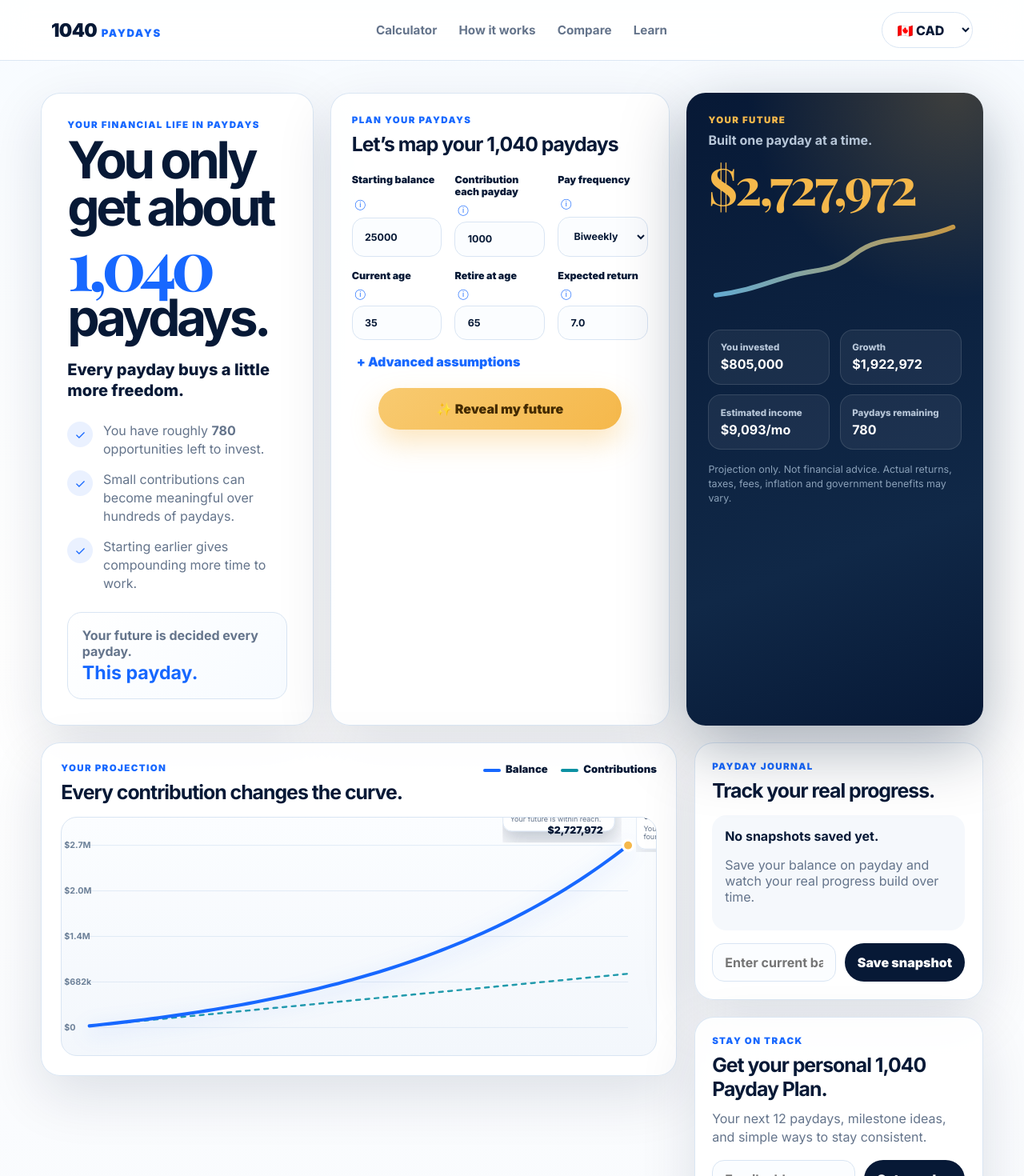
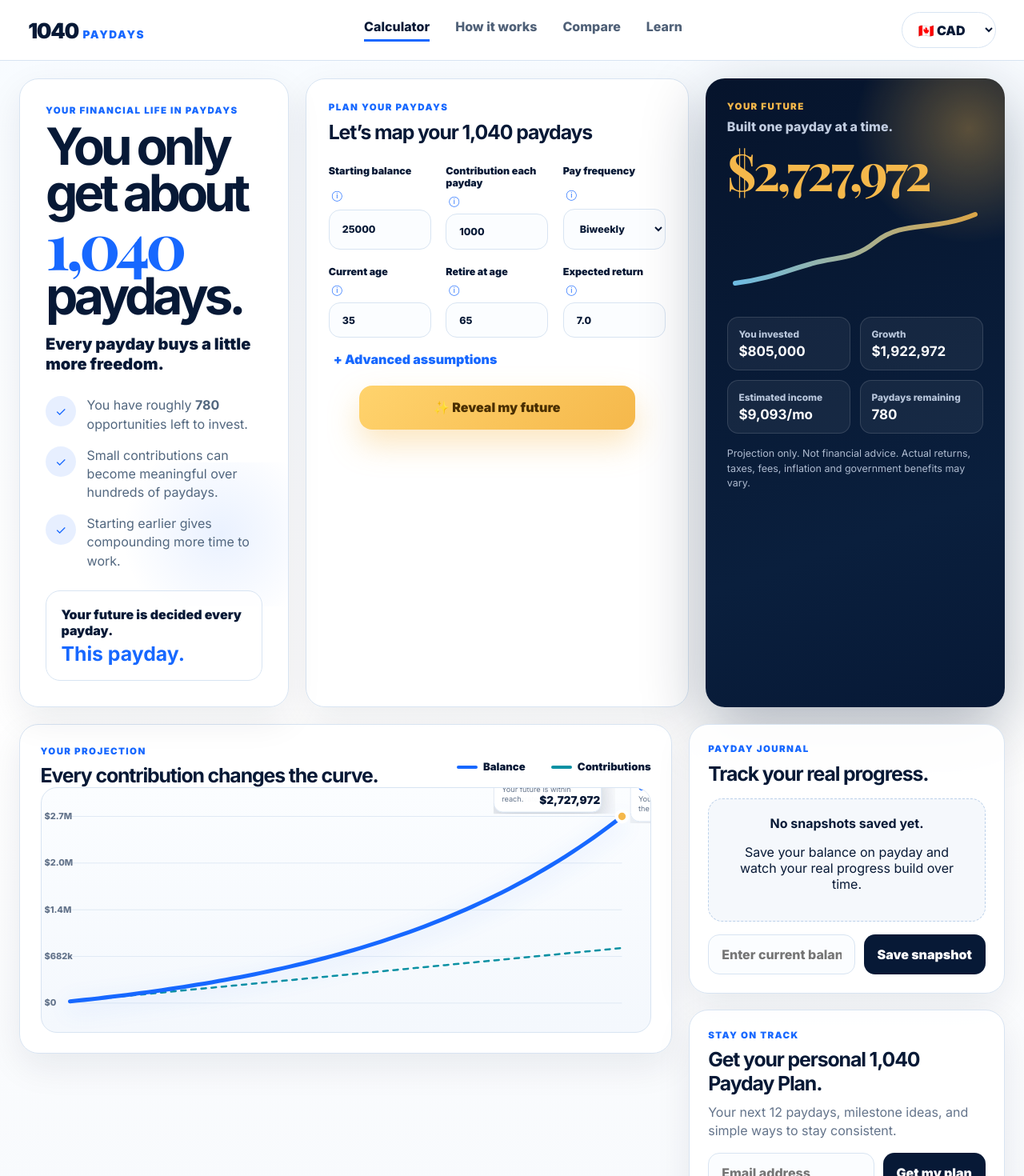
Before and after one commit to calgal7-del/1040-paydays, a React (Vite) app: page / in a window 1280 px wide. Shown: the top 1470 px of the page at 80% size. Built offline with nearby package versions, Linux system fonts and the light colour scheme.

Commit message:
Update App.css

```diff
--- a/src/App.css
+++ b/src/App.css
@@ -2,33 +2,30 @@
 
 :root {
   --navy: #071936;
-  --navy-2: #102847;
+  --navy2: #0d2344;
   --blue: #1768ff;
   --gold: #f5b84b;
   --teal: #0b91a3;
   --ink: #071936;
   --muted: #64748b;
-  --soft: #f5f8fc;
-  --line: #d9e5f3;
+  --soft: #f7fbff;
+  --line: #d8e4f2;
   --white: #ffffff;
-  --danger: #b42318;
-  --success: #087443;
+  --danger: #dc2626;
+  --success: #0f9f6e;
+  --shadow-soft: 0 16px 45px rgba(7, 25, 54, 0.08);
+  --shadow-card: 0 24px 70px rgba(7, 25, 54, 0.12);
   --radius: 24px;
-  --shadow: 0 24px 70px rgba(7, 25, 54, 0.12);
 }
 
 * {
   box-sizing: border-box;
 }
 
-html {
-  scroll-behavior: smooth;
-}
-
 body {
   margin: 0;
   font-family: Inter, system-ui, sans-serif;
-  background: linear-gradient(180deg, #f7fbff 0%, #ffffff 42%, #f6f9fd 100%);
+  background: linear-gradient(180deg, #f7fbff 0%, #ffffff 48%, #f5f8fc 100%);
   color: var(--ink);
 }
 
@@ -47,22 +44,18 @@ a {
   text-decoration: none;
 }
 
-.appShell {
-  min-height: 100vh;
-}
-
 .navbar {
-  position: sticky;
-  top: 0;
-  z-index: 20;
   height: 76px;
+  padding: 0 2.2rem;
   display: flex;
   align-items: center;
   justify-content: space-between;
-  padding: 0 5vw;
-  background: rgba(255, 255, 255, 0.88);
+  background: rgba(255, 255, 255, 0.92);
+  border-bottom: 1px solid var(--line);
   backdrop-filter: blur(18px);
-  border-bottom: 1px solid rgba(217, 229, 243, 0.9);
+  position: sticky;
+  top: 0;
+  z-index: 50;
 }
 
 .brand {
@@ -70,75 +63,74 @@ a {
   align-items: baseline;
   gap: 0.35rem;
   font-weight: 900;
-  letter-spacing: -0.04em;
 }
 
 .brandNumber {
-  font-size: 1.45rem;
-  color: var(--navy);
+  font-size: 1.65rem;
+  letter-spacing: -0.05em;
 }
 
 .brandText {
-  font-size: 0.82rem;
+  color: var(--blue);
   letter-spacing: 0.12em;
-  color: var(--blue);
+  font-size: 0.85rem;
 }
 
 .navLinks {
   display: flex;
-  align-items: center;
-  gap: 1.7rem;
-  color: var(--muted);
-  font-size: 0.95rem;
-  font-weight: 700;
+  gap: 2rem;
+  font-weight: 800;
+  color: #4f6077;
 }
 
-.navLinks a:hover {
+.navLinks a:first-child {
   color: var(--navy);
+  border-bottom: 3px solid var(--blue);
+  padding-bottom: 0.4rem;
 }
 
 .navActions {
   display: flex;
-  gap: 0.75rem;
+  gap: 0.8rem;
   align-items: center;
 }
 
 .currencyDropdown {
   border: 1px solid var(--line);
   border-radius: 999px;
-  padding: 0.65rem 0.9rem;
-  background: var(--white);
+  padding: 0.65rem 1rem;
+  background: white;
+  font-weight: 900;
   color: var(--navy);
-  font-weight: 800;
 }
 
 .mobileMenu {
-  display: none;
+  width: 42px;
+  height: 42px;
   border: 0;
+  border-radius: 999px;
   background: var(--navy);
   color: white;
-  border-radius: 999px;
-  width: 42px;
-  height: 42px;
+  display: none;
 }
 
 .mainLayout {
-  width: min(1500px, 92vw);
-  margin: 2.5rem auto 0;
+  width: min(1500px, calc(100% - 3rem));
+  margin: 1.4rem auto 0;
 }
 
 .topGrid {
   display: grid;
-  grid-template-columns: 0.9fr 1.12fr 0.98fr;
-  gap: 1.35rem;
+  grid-template-columns: 0.9fr 1.28fr 1fr;
+  gap: 1.3rem;
   align-items: stretch;
 }
 
 .bottomGrid {
-  margin-top: 1.35rem;
+  margin-top: 1.3rem;
   display: grid;
-  grid-template-columns: minmax(0, 1.65fr) minmax(320px, 0.75fr);
-  gap: 1.35rem;
+  grid-template-columns: 1.55fr 0.75fr;
+  gap: 1.3rem;
   align-items: start;
 }
 
@@ -147,104 +139,118 @@ a {
 .graphCard,
 .journalCard,
 .newsletterCard {
-  background: rgba(255, 255, 255, 0.88);
-  border: 1px solid rgba(217, 229, 243, 0.95);
+  background: rgba(255, 255, 255, 0.94);
+  border: 1px solid var(--line);
   border-radius: var(--radius);
-  box-shadow: var(--shadow);
+  box-shadow: var(--shadow-soft);
 }
 
 .hero {
   padding: 2rem;
+  position: relative;
+  overflow: hidden;
+}
+
+.hero::after {
+  content: "";
+  position: absolute;
+  inset: auto -20% 16% 30%;
+  height: 180px;
+  background: radial-gradient(circle, rgba(23, 104, 255, 0.09), transparent 70%);
+  pointer-events: none;
 }
 
 .heroKicker,
 .cardHeader p,
-.projectionTop p,
 .graphHeader p,
 .journalHeader p,
-.newsletterCard p {
-  margin: 0 0 0.5rem;
+.newsletterCard p,
+.projectionTop p {
+  margin: 0 0 0.55rem;
   text-transform: uppercase;
   letter-spacing: 0.12em;
   font-size: 0.72rem;
-  font-weight: 900;
+  font-weight: 950;
   color: var(--blue);
 }
 
 .hero h1 {
   margin: 0;
-  font-size: clamp(2.6rem, 5vw, 5.5rem);
-  line-height: 0.92;
-  letter-spacing: -0.07em;
+  font-size: clamp(3.2rem, 5vw, 5.4rem);
+  line-height: 0.9;
+  letter-spacing: -0.08em;
+  position: relative;
+  z-index: 1;
 }
 
 .hero h1 span {
   display: block;
-  font-family: 'Playfair Display', serif;
-  font-size: 1.35em;
+  font-family: "Playfair Display", serif;
   color: var(--blue);
-  letter-spacing: -0.08em;
+  font-size: 1.25em;
 }
 
 .heroLead {
-  margin: 1.35rem 0 1.65rem;
+  margin: 1.2rem 0 1.7rem;
   font-size: 1.25rem;
-  line-height: 1.3;
-  font-weight: 800;
-  color: var(--navy);
+  line-height: 1.25;
+  font-weight: 900;
 }
 
 .heroInsights {
   display: grid;
-  gap: 0.9rem;
+  gap: 1rem;
+  position: relative;
+  z-index: 1;
 }
 
 .heroInsight {
   display: grid;
-  grid-template-columns: 32px 1fr;
-  gap: 0.8rem;
+  grid-template-columns: 38px 1fr;
+  gap: 0.85rem;
   align-items: start;
 }
 
 .heroInsight span {
-  width: 32px;
-  height: 32px;
+  width: 38px;
+  height: 38px;
   display: grid;
   place-items: center;
   border-radius: 50%;
-  background: rgba(23, 104, 255, 0.09);
+  background: rgba(23, 104, 255, 0.1);
   color: var(--blue);
   font-weight: 900;
 }
 
 .heroInsight p {
   margin: 0;
-  color: var(--muted);
+  color: #52677f;
   line-height: 1.45;
 }
 
 .thisPaydayCard {
-  margin-top: 1.5rem;
-  padding: 1.1rem;
+  margin-top: 1.6rem;
+  padding: 1.15rem;
   border: 1px solid var(--line);
   border-radius: 18px;
-  background: linear-gradient(135deg, #ffffff, #f7fbff);
+  background: rgba(255, 255, 255, 0.84);
+  position: relative;
+  z-index: 1;
 }
 
 .thisPaydayCard p {
-  margin: 0 0 0.2rem;
-  color: var(--muted);
-  font-weight: 700;
+  margin: 0 0 0.25rem;
+  font-weight: 900;
 }
 
 .thisPaydayCard strong {
   color: var(--blue);
-  font-size: 1.45rem;
+  font-size: 1.55rem;
   font-style: italic;
 }
 
 .calculatorCard {
-  padding: 1.6rem;
+  padding: 1.75rem;
 }
 
 .cardHeader h2,
@@ -253,21 +259,21 @@ a {
 .newsletterCard h2 {
   margin: 0;
   font-size: 1.55rem;
-  letter-spacing: -0.04em;
+  letter-spacing: -0.045em;
 }
 
 .calculatorGrid {
-  margin-top: 1.4rem;
+  margin-top: 1.6rem;
   display: grid;
   grid-template-columns: repeat(3, 1fr);
-  gap: 1rem;
+  gap: 1.25rem 1.15rem;
 }
 
 label {
   display: grid;
-  gap: 0.45rem;
+  gap: 0.48rem;
   font-size: 0.78rem;
-  font-weight: 900;
+  font-weight: 950;
   color: var(--navy);
 }
 
@@ -275,12 +281,12 @@ input,
 select {
   width: 100%;
   border: 1px solid var(--line);
-  border-radius: 15px;
-  padding: 0.82rem 0.95rem;
+  border-radius: 14px;
+  padding: 0.86rem 1rem;
   background: #fbfdff;
+  outline: none;
+  font-weight: 800;
   color: var(--navy);
-  outline: none;
-  font-weight: 700;
 }
 
 input:focus,
@@ -299,27 +305,25 @@ select:focus {
   border: 0;
   background: transparent;
   color: var(--blue);
+  padding: 0;
   font-size: 0.8rem;
-  padding: 0;
 }
 
 .tooltipBubble {
   position: absolute;
+  bottom: 130%;
   left: 50%;
-  bottom: 130%;
   transform: translateX(-50%);
-  width: 230px;
+  width: 235px;
   padding: 0.8rem;
-  border-radius: 14px;
   background: var(--navy);
   color: white;
-  font-size: 0.76rem;
+  border-radius: 14px;
+  font-size: 0.75rem;
   line-height: 1.4;
-  font-weight: 600;
   opacity: 0;
   pointer-events: none;
-  transition: 0.18s ease;
-  z-index: 30;
+  z-index: 99;
 }
 
 .tooltipWrap:hover .tooltipBubble,
@@ -332,7 +336,7 @@ select:focus {
   border: 0;
   background: transparent;
   color: var(--blue);
-  font-weight: 900;
+  font-weight: 950;
 }
 
 .advancedSection {
@@ -340,12 +344,7 @@ select:focus {
   padding: 1rem;
   border: 1px solid var(--line);
   border-radius: 18px;
-  background: var(--soft);
-}
-
-.advancedSection h3,
-.benefitsSection h4 {
-  margin: 0 0 1rem;
+  background: #f7fbff;
 }
 
 .advancedGrid {
@@ -357,59 +356,37 @@ select:focus {
 .benefitsSection {
   margin-top: 1rem;
   display: grid;
-  gap: 0.85rem;
+  gap: 0.8rem;
 }
 
-.advancedDisclaimer,
-.projectionDisclaimer {
-  margin: 1rem 0 0;
-  color: #8aa0b8;
+.advancedDisclaimer {
+  color: var(--muted);
   font-size: 0.78rem;
-  line-height: 1.45;
 }
 
 .primaryButton {
-  width: min(82%, 360px);
+  width: min(82%, 400px);
   margin: 1.35rem auto 0;
   display: block;
   border: 0;
-  border-radius: 999px;
-  padding: 1rem 1.25rem;
-  background: linear-gradient(135deg, #f8ca70, var(--gold));
-  color: #442b00;
+  border-radius: 16px;
+  padding: 1.08rem 1.3rem;
+  background: linear-gradient(135deg, #ffd36d, var(--gold));
+  color: #4a2f00;
   font-weight: 950;
-  box-shadow: 0 16px 34px rgba(245, 184, 75, 0.35);
-}
-
-.secondaryButton {
-  border: 0;
-  border-radius: 999px;
-  padding: 0.85rem 1rem;
-  background: var(--navy);
-  color: white;
-  font-weight: 900;
-}
-
-.ghostButton {
-  border: 0;
-  background: transparent;
-  font-weight: 900;
-}
-
-.dangerText {
-  color: var(--danger);
+  font-size: 1rem;
+  box-shadow: 0 18px 38px rgba(245, 184, 75, 0.35);
 }
 
 .projectionCard {
-  position: relative;
-  overflow: hidden;
   padding: 1.7rem;
   border-radius: var(--radius);
   background:
-    radial-gradient(circle at 90% 0%, rgba(245, 184, 75, 0.22), transparent 30%),
-    linear-gradient(160deg, #071936, #102847 70%, #071936);
+    radial-gradient(circle at 88% 8%, rgba(245, 184, 75, 0.35), transparent 18%),
+    linear-gradient(160deg, #06142c 0%, #0a1f3d 70%, #071936 100%);
   color: white;
-  box-shadow: 0 28px 80px rgba(7, 25, 54, 0.34);
+  box-shadow: 0 28px 80px rgba(7, 25, 54, 0.32);
+  overflow: hidden;
 }
 
 .projectionTop p {
@@ -417,78 +394,106 @@ select:focus {
 }
 
 .projectionTop span {
-  color: #b7c6d8;
-  font-weight: 700;
+  color: #c0cce0;
+  font-weight: 800;
 }
 
 .futureValue {
   display: block;
-  margin-top: 1rem;
-  font-family: 'Playfair Display', serif;
-  font-size: clamp(2.5rem, 5vw, 4.6rem);
-  line-height: 0.95;
+  margin: 1rem 0 0.8rem;
+  font-family: "Playfair Display", serif;
   color: var(--gold);
-  letter-spacing: -0.05em;
+  font-size: clamp(2.8rem, 5vw, 4.65rem);
+  line-height: 0.92;
+  letter-spacing: -0.06em;
 }
 
 .miniSparkline {
-  opacity: 0.78;
-  margin: 0.6rem 0 1.1rem;
+  opacity: 0.88;
+  margin: 0.3rem 0 1rem;
 }
 
 .projectionStats {
   display: grid;
-  grid-template-columns: repeat(2, 1fr);
-  gap: 0.8rem;
+  grid-template-columns: 1fr 1fr;
+  gap: 0.75rem;
 }
 
 .projectionStats div {
-  padding: 0.9rem;
-  border: 1px solid rgba(255, 255, 255, 0.12);
-  border-radius: 16px;
-  background: rgba(255, 255, 255, 0.06);
+  padding: 0.85rem;
+  border-radius: 14px;
+  border: 1px solid rgba(255,255,255,0.13);
+  background: rgba(255,255,255,0.055);
 }
 
 .projectionStats span {
   display: block;
-  color: #b7c6d8;
-  font-size: 0.72rem;
+  color: #b8c6db;
+  font-size: 0.74rem;
   font-weight: 800;
 }
 
 .projectionStats strong {
   display: block;
   margin-top: 0.25rem;
-  font-size: 1rem;
+  font-size: 1.06rem;
+}
+
+.projectionDisclaimer {
+  margin-top: 1rem;
+  color: #aebbd0;
+  font-size: 0.78rem;
+  line-height: 1.45;
 }
 
 .graphCard {
-  padding: 1.5rem;
+  padding: 1.6rem;
 }
 
-.graphHeader,
-.journalHeader {
+.graphHeader {
   display: flex;
   justify-content: space-between;
+  align-items: start;
   gap: 1rem;
-  align-items: start;
+}
+
+.graphToggle {
+  display: flex;
+  gap: 0.45rem;
+}
+
+.graphToggle button {
+  border: 1px solid var(--line);
+  background: white;
+  color: var(--navy);
+  border-radius: 12px;
+  padding: 0.72rem 0.95rem;
+  font-weight: 900;
+}
+
+.graphToggle .active {
+  background: var(--blue);
+  color: white;
+  border-color: var(--blue);
 }
 
 .graphLegend {
+  margin: 1.15rem 0 0.7rem;
   display: flex;
-  gap: 1rem;
+  justify-content: center;
+  gap: 2rem;
+  font-weight: 900;
   font-size: 0.82rem;
-  font-weight: 900;
 }
 
 .graphLegend span::before {
-  content: '';
+  content: "";
   display: inline-block;
-  width: 22px;
+  width: 26px;
   height: 4px;
-  margin-right: 0.4rem;
+  border-radius: 999px;
+  margin-right: 0.45rem;
   vertical-align: middle;
-  border-radius: 999px;
 }
 
 .legendBalance::before {
@@ -499,50 +504,55 @@ select:focus {
   background: var(--teal);
 }
 
+.legendGrowth::before {
+  background: rgba(23, 104, 255, 0.18);
+}
+
 .graphCanvas {
-  margin-top: 1rem;
+  border: 1px solid var(--line);
+  border-radius: 20px;
+  background: linear-gradient(180deg, #fbfdff, #f4f8fd);
   overflow: hidden;
-  border-radius: 20px;
-  background: linear-gradient(180deg, #fbfdff, #f3f7fc);
-  border: 1px solid var(--line);
 }
 
 .graphCanvas svg {
+  display: block;
   width: 100%;
-  display: block;
 }
 
 .gridLine {
-  stroke: #dce7f4;
-  stroke-width: 1;
+  stroke: #dce7f3;
 }
 
 .axisLabel {
-  fill: #6c8098;
+  fill: #64748b;
   font-size: 13px;
-  font-weight: 700;
+  font-weight: 800;
+}
+
+.growthArea {
+  fill: url(#graphFill);
 }
 
 .balanceLine {
   fill: none;
   stroke: var(--blue);
-  stroke-width: 5;
+  stroke-width: 6;
   stroke-linecap: round;
-  filter: drop-shadow(0 8px 14px rgba(23, 104, 255, 0.25));
+  filter: drop-shadow(0 8px 16px rgba(23,104,255,0.22));
 }
 
 .contributionLine {
   fill: none;
   stroke: var(--teal);
   stroke-width: 3;
-  stroke-dasharray: 6 8;
+  stroke-dasharray: 7 8;
   stroke-linecap: round;
-  opacity: 0.9;
 }
 
 .drawLine {
-  stroke-dasharray: 1600;
-  stroke-dashoffset: 1600;
+  stroke-dasharray: 1800;
+  stroke-dashoffset: 1800;
   animation: drawGraph 1.5s ease forwards;
 }
 
@@ -552,92 +562,141 @@ select:focus {
   }
 }
 
-.graphCallout circle {
+.calloutDot {
   fill: var(--gold);
   stroke: white;
-  stroke-width: 3;
+  stroke-width: 4;
+}
+
+.calloutDot.freedom {
+  fill: var(--teal);
 }
 
 .calloutBox {
-  width: 170px;
-  padding: 0.65rem;
+  width: 160px;
+  padding: 0.7rem;
   border-radius: 14px;
-  background: rgba(255, 255, 255, 0.96);
+  background: rgba(255,255,255,0.97);
   border: 1px solid var(--line);
-  box-shadow: 0 14px 30px rgba(7, 25, 54, 0.12);
+  box-shadow: 0 14px 34px rgba(7,25,54,0.12);
 }
 
 .calloutBox strong {
   display: block;
-  color: var(--navy);
   font-size: 0.78rem;
+  color: var(--blue);
+}
+
+.calloutBox.compounding strong {
+  color: #d88b00;
+}
+
+.calloutBox.freedom strong {
+  color: var(--teal);
 }
 
 .calloutBox span {
   display: block;
   margin-top: 0.2rem;
-  color: var(--muted);
   font-size: 0.68rem;
   line-height: 1.25;
+  color: var(--muted);
 }
 
 .endDot {
   fill: var(--gold);
   stroke: white;
-  stroke-width: 4;
+  stroke-width: 5;
 }
 
 .finalLabel {
   fill: var(--navy);
-  font-size: 15px;
-  font-weight: 900;
+  font-size: 16px;
+  font-weight: 950;
+}
+
+.graphNote {
+  margin: 1rem 0 0;
+  color: var(--muted);
+  font-size: 0.78rem;
 }
 
 .rightRail {
   display: grid;
-  gap: 1.35rem;
+  gap: 1.3rem;
 }
 
 .journalCard,
 .newsletterCard {
-  padding: 1.35rem;
+  padding: 1.45rem;
+}
+
+.journalHeader {
+  display: flex;
+  align-items: start;
+  justify-content: space-between;
 }
 
 .emptyJournal {
   margin-top: 1rem;
-  padding: 1rem;
+  padding: 1.25rem;
   border-radius: 18px;
-  background: var(--soft);
-  color: var(--muted);
+  background: #f5f8fc;
+  border: 1px dashed #bcd1ea;
+  text-align: center;
 }
 
 .emptyJournal strong {
-  color: var(--navy);
+  display: block;
+  margin-bottom: 0.45rem;
+}
+
+.journalInputRow,
+.newsletterForm {
+  margin-top: 1rem;
+  display: grid;
+  grid-template-columns: 1fr auto;
+  gap: 0.65rem;
+}
+
+.secondaryButton {
+  border: 0;
+  border-radius: 14px;
+  padding: 0.88rem 1.05rem;
+  background: var(--navy);
+  color: white;
+  font-weight: 950;
+}
+
+.snapshotList {
+  margin-top: 1rem;
+}
+
+.snapshotItem {
+  display: grid;
+  grid-template-columns: 1fr auto auto;
+  gap: 0.6rem;
+  padding: 0.7rem 0;
+  border-top: 1px solid var(--line);
+}
+
+.snapshotItem button {
+  border: 0;
+  background: transparent;
+  color: var(--danger);
+  font-weight: 900;
 }
 
 .latestSnapshot {
   margin-top: 1rem;
   padding: 1rem;
+  background: #f7fbff;
   border-radius: 18px;
-  background: var(--soft);
-}
-
-.latestSnapshot span {
-  color: var(--muted);
-  font-size: 0.78rem;
-  font-weight: 900;
 }
 
 .latestSnapshot strong {
   display: block;
-  margin-top: 0.3rem;
   font-size: 1.8rem;
-  color: var(--navy);
-}
-
-.latestSnapshot p {
-  margin: 0.25rem 0;
-  color: var(--muted);
 }
 
 .positiveChange {
@@ -652,48 +711,11 @@ select:focus {
   font-weight: 900;
 }
 
-.journalInputRow,
-.newsletterForm {
-  margin-top: 1rem;
-  display: grid;
-  grid-template-columns: 1fr auto;
-  gap: 0.65rem;
-}
-
-.snapshotList {
-  margin-top: 1rem;
-  display: grid;
-  gap: 0.55rem;
-}
-
-.snapshotItem {
-  display: grid;
-  grid-template-columns: 1fr auto auto;
-  gap: 0.5rem;
-  align-items: center;
-  padding: 0.65rem 0;
-  border-top: 1px solid var(--line);
-  font-size: 0.85rem;
-}
-
-.snapshotItem button {
-  border: 0;
-  background: transparent;
-  color: var(--danger);
-  font-weight: 900;
-}
-
 .newsletterCard span {
   display: block;
-  margin-top: 0.7rem;
+  margin-top: 0.6rem;
   color: var(--muted);
   line-height: 1.45;
-}
-
-.successMessage {
-  display: block;
-  margin-top: 0.75rem;
-  color: var(--success);
 }
 
 .newsletterCard small {
@@ -702,39 +724,46 @@ select:focus {
   color: var(--muted);
 }
 
+.successMessage {
+  display: block;
+  margin-top: 0.7rem;
+  color: var(--success);
+}
+
 .footer {
-  width: min(1500px, 92vw);
-  margin: 3rem auto 2rem;
-  padding: 2rem;
-  border-radius: var(--radius);
+  margin-top: 1.5rem;
+  padding: 1.3rem 2rem;
   background: var(--navy);
   color: white;
+  display: grid;
+  grid-template-columns: 1fr auto 1fr;
+  align-items: center;
+  gap: 1rem;
+}
+
+.footerBrand strong {
+  font-size: 1.4rem;
 }
 
 .footerBrand p,
 .footerDisclaimer p,
 .footerBottom {
-  color: #b7c6d8;
+  color: #b8c6db;
+  margin: 0.25rem 0 0;
+  font-size: 0.86rem;
 }
 
 .footerLinks {
-  margin: 1rem 0;
   display: flex;
-  flex-wrap: wrap;
   gap: 1rem;
   font-weight: 800;
 }
 
 .footerBottom {
-  display: flex;
-  justify-content: space-between;
-  gap: 1rem;
-  border-top: 1px solid rgba(255, 255, 255, 0.12);
-  padding-top: 1rem;
-  margin-top: 1rem;
+  text-align: right;
 }
 
-@media (max-width: 1100px) {
+@media (max-width: 1150px) {
   .topGrid,
   .bottomGrid {
     grid-template-columns: 1fr;
@@ -753,20 +782,23 @@ select:focus {
   }
 }
 
-@media (max-width: 720px) {
+@media (max-width: 760px) {
   .navbar {
     padding: 0 1rem;
   }
 
   .mainLayout {
-    width: min(100% - 1.2rem, 1500px);
-    margin-top: 1rem;
+    width: calc(100% - 1rem);
   }
 
-  .topGrid,
-  .bottomGrid,
-  .rightRail {
-    gap: 1rem;
+  .calculatorGrid,
+  .advancedGrid,
+  .projectionStats,
+  .rightRail,
+  .journalInputRow,
+  .newsletterForm,
+  .footer {
+    grid-template-columns: 1fr;
   }
 
   .hero,
@@ -774,49 +806,37 @@ select:focus {
   .projectionCard,
   .graphCard,
   .journalCard,
-  .newsletterCard,
-  .footer {
+  .newsletterCard {
     border-radius: 20px;
   }
 
-  .calculatorGrid,
-  .advancedGrid,
-  .projectionStats,
-  .rightRail,
-  .journalInputRow,
-  .newsletterForm {
-    grid-template-columns: 1fr;
+  .graphHeader {
+    flex-direction: column;
+  }
+
+  .graphLegend {
+    justify-content: flex-start;
+    flex-wrap: wrap;
+  }
+
+  .graphCanvas {
+    overflow-x: auto;
+  }
+
+  .graphCanvas svg {
+    min-width: 720px;
+  }
+
+  .calloutBox,
+  .graphCallout {
+    display: none;
   }
 
   .primaryButton {
     width: 100%;
   }
 
-  .graphHeader,
-  .journalHeader,
   .footerBottom {
-    flex-direction: column;
-  }
-
-  .graphCallout {
-    display: none;
+    text-align: left;
   }
 }
-
-@media (max-height: 520px) and (orientation: landscape) {
-  .topGrid {
-    grid-template-columns: 0.9fr 1.25fr;
-  }
-
-  .projectionCard {
-    grid-column: 1 / -1;
-  }
-
-  .hero h1 {
-    font-size: 2.4rem;
-  }
-
-  .calculatorGrid {
-    grid-template-columns: repeat(3, 1fr);
-  }
-}
```
